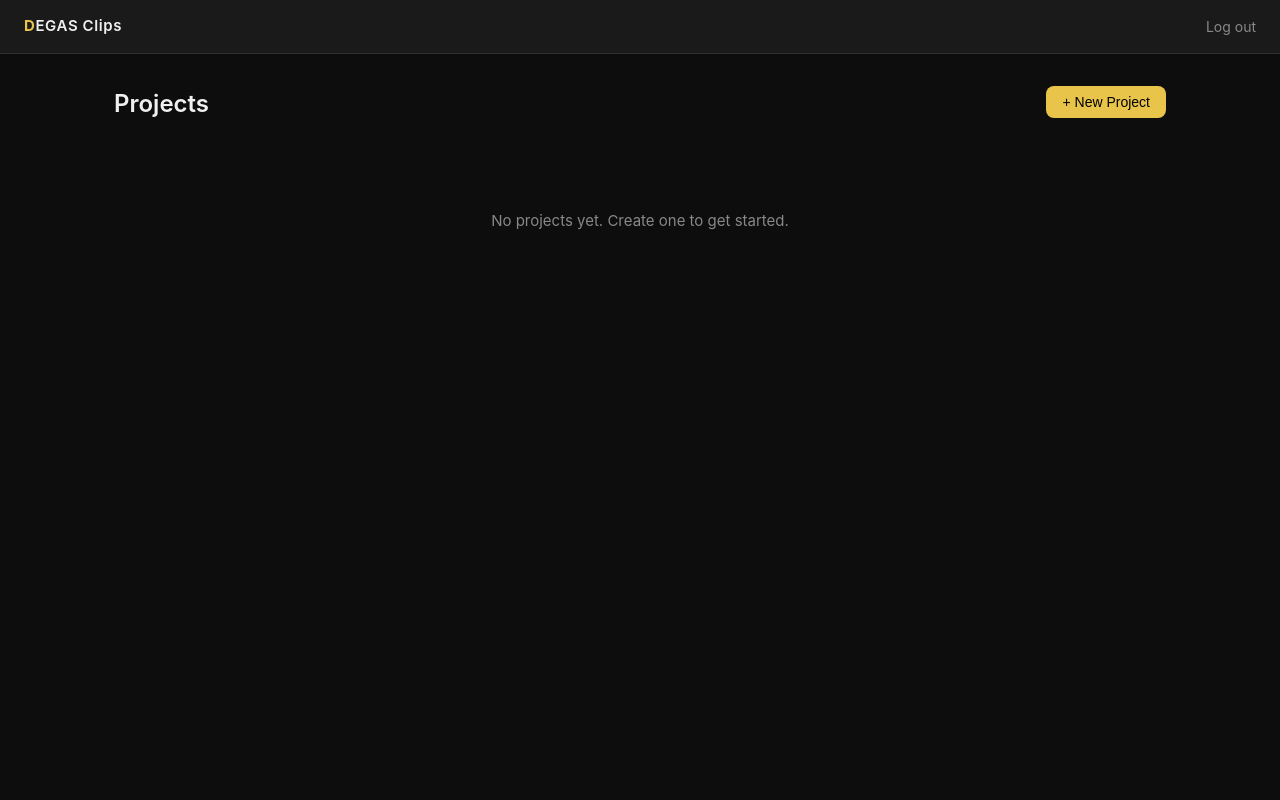
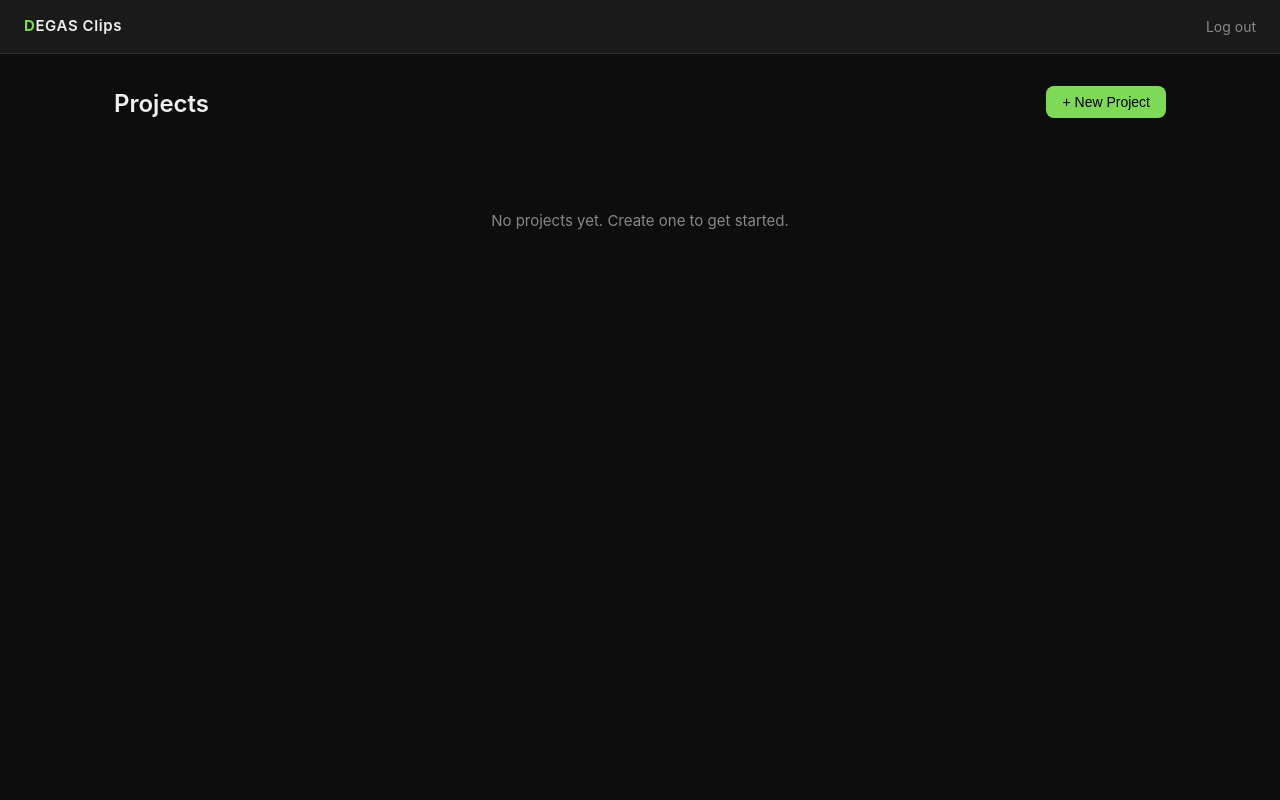
Before and after one commit to KaiserMediaHub/DegasClips, a Flask app: page /projects in a window 1280 px wide. Run offline with Flask 3, Linux system fonts and the light colour scheme; the visitor is signed in with stand-in values (Sample User, id 1); data that the repository does not hold is empty.

Commit message:
Fix .env not loading locally; change accent color to light green

```diff
--- a/app.py
+++ b/app.py
@@ -3,6 +3,9 @@ import json
 import threading
 import time
 import uuid
+
+from dotenv import load_dotenv
+load_dotenv()
 
 from flask import (
     Flask, render_template, request, redirect,
--- a/captions.py
+++ b/captions.py
@@ -16,7 +16,7 @@ STYLES = {
         "font_size":     72,
         "font_file":     "Optima-Medium.ttf",
         "base_color":    (255, 255, 255, 255),
-        "highlight":     (255, 190, 0,   255),
+        "highlight":     (255, 140, 0,   255),
         "outline_color": (0,   0,   0,   255),
         "outline":       2,
         "bg_color":      None,
--- a/requirements.txt
+++ b/requirements.txt
@@ -5,3 +5,4 @@ torch
 openai-whisper>=20231117
 pillow>=10.0
 werkzeug>=3.0
+python-dotenv>=1.0
--- a/static/style.css
+++ b/static/style.css
@@ -6,8 +6,8 @@
   --border:     #2e2e2e;
   --text:       #f0f0f0;
   --text-muted: #888;
-  --accent:     #e8c44a;
-  --accent-dim: #b8962a;
+  --accent:     #7ed957;
+  --accent-dim: #5fc23a;
   --danger:     #e05252;
   --radius:     8px;
   --radius-lg:  14px;
```
